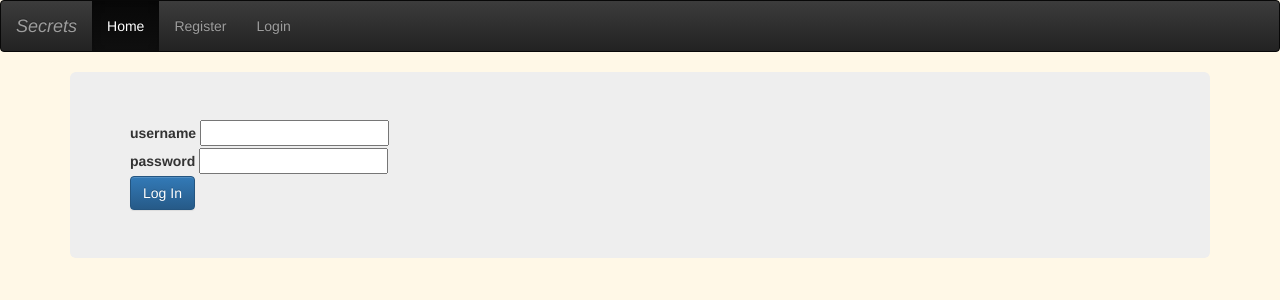
After one commit to luciaeveberger/info_security, a Django app: page /login/ in a window 1280 px wide. The commit adds this page. Shown: the top 300 px of the page. Run offline with Django 3.2, Linux system fonts and the light colour scheme; some libraries are stand-ins or nearby versions.

Commit message:
added login/logout functionality. corrected typo in templates folder name

```diff
--- a/secretsapp/secretsapp/settings.py
+++ b/secretsapp/secretsapp/settings.py
@@ -133,3 +133,5 @@ STATICFILES_DIRS  = [STATIC_DIR,]
 #MEDIA_DIR
 MEDIA_ROOT = MEDIA_DIR
 MEDIA_URL = '/media/'
+
+LOGIN_URL = '/login'
--- a/secretsapp/secretsapp/urls.py
+++ b/secretsapp/secretsapp/urls.py
@@ -8,6 +8,9 @@ from django.conf.urls.static import static
 urlpatterns = [
     # url(r'^secretsmodules/', include('secretsmodules.urls')),
     url(r'^admin/', admin.site.urls),
+    url(r'^$', views.HomePageView.as_view(), name = 'index'),
+    url(r'^logout/$', views.user_logout, name='logout'),
+    url(r'^login/$', views.LoginForm.as_view(), name='login'),
     url(r'^', include('secretsmodules.urls')),
 ]
 if settings.DEBUG is True:
--- a/secretsapp/secretsmodules/urls.py
+++ b/secretsapp/secretsmodules/urls.py
@@ -5,9 +5,9 @@ from secretsmodules import views
 
 app_name = 'secretsmodules'
 urlpatterns = [
-    url(r'^$', views.HomePageView.as_view()),
     url(r'^details/(?P<id>\d{1,50})/$',views.DetailsView.as_view(), name = 'details'),
     url(r'^add_to_cart/(?P<secret_id>[0-9]+)$', views.add_to_cart, name='add_to_cart'),
-    url(r'^register/',views.RegisterForm.as_view(), name='register')
+    url(r'^register/$',views.RegisterForm.as_view(), name='register'),
+
 
 ]
--- a/secretsapp/secretsmodules/views.py
+++ b/secretsapp/secretsmodules/views.py
@@ -1,7 +1,7 @@
 import json
 from django.shortcuts import render
 from django.views.generic import TemplateView
-from django.http import HttpResponse
+from django.http import HttpResponse, HttpResponseRedirect
 from . import forms
 from django.core import serializers
 from secretsmodules.models import Secret, UserProfile
@@ -9,6 +9,10 @@ from django.contrib.auth.models import User
 from django.db import IntegrityError
 from django.core.exceptions import ValidationError
 from django.contrib.auth.password_validation import validate_password
+from django.shortcuts import redirect
+from django.urls import reverse
+from django.contrib.auth.decorators import login_required
+from django.contrib.auth import authenticate, login, logout
 # Create your views here.
 
 
@@ -26,7 +30,8 @@ class HomePageView(TemplateView):
 
         secrets = Secret.objects.all()
         my_dict = {'all_secrets':secrets}
-        return render(request, 'secretmodules/index.html', context=my_dict)
+        return render(request, 'secretsmodules/index.html', context=my_dict)
+
 class DetailsView(TemplateView):
     def get(self, request, **kwargs):
 
@@ -42,30 +47,32 @@ def add_to_cart(request, secret_id):
         request.session['cart'] = cart
         my_cart = request.session['cart']
         # need to change this because the action adds to cart every time
-        return render(request, 'secretmodules/cart.html', context=my_cart)
+        return render(request, 'secretsmodules/cart.html', context=my_cart)
     else:
-        return HttpResponse('aa')
+        return HttpResponseRedirect(reverse('login'))
 
 
 class RegisterForm(TemplateView):
 
     def get(self, request, **kwargs):
+        if request.user.is_authenticated:
+            return redirect('/')
         form = forms.UserForm()
-        return render(request, 'secretmodules/register.html', context={'form': form})
+        return render(request, 'secretsmodules/register.html', context={'form': form})
     def post(self, request, **kwargs):
         form = forms.UserForm(request.POST)
         if form.is_valid():
 
             data = form.cleaned_data
             try:
-                if(duplicate_mail(data['email'])):
+                if duplicate_mail(data['email']):
                     form.add_error(field = 'email', error = "Email already in user")
                 try:
                     validate_password(data['password'])
                 except ValidationError as ve:
                     form.add_error(field = 'password', error = ve.messages)
                 if len(form.errors) > 0:
-                    return render(request, 'secretmodules/register.html', context={'form': form})
+                    return render(request, 'secretsmodules/register.html', context={'form': form})
                 user = User.objects.create_user(username=data['username'],
                                              email=data['email'],
                                              password=data['password'],
@@ -78,12 +85,44 @@ class RegisterForm(TemplateView):
                     form.add_error(field = 'username', error="Username already in use")
                 else:
                     form.add_error(field = none, error = "Unspecified error, try again later")
-                return render(request, 'secretmodules/register.html', context={'form': form})
+                return render(request, 'secretsmodules/register.html', context={'form': form})
             except Exception as e:
                 form.add_error(field = None, error = "Unspecified Integrity error, try again later" )
-                return render(request, 'secretmodules/register.html', context={'form': form})
+                return render(request, 'secretsmodules/register.html', context={'form': form})
             profile = UserProfile(user = user, address = data['address'], phone = data['phone'])
             profile.save()
-            return HttpResponse('success')
+
+            login(request=request,user=user)
+            return HttpResponseRedirect(reverse('index'))   #change later to profile page
         else:
-            return render(request, 'secretmodules/register.html', context={'form': form})
+            return render(request, 'secretsmodules/register.html', context={'form': form})
+
+
+class LoginForm(TemplateView):
+    def get(self, request, **kwargs):
+        return render(request, 'secretsmodules/login.html')
+    def post(self, request, **kwargs):
+        username = request.POST.get('username')
+        password = request.POST.get('password')
+        botcarcher = request.POST.get('bctch')
+        if len(botcarcher) > 0:
+            return HttpResponse('Bot caught!') #here we must implement captcha
+        for sesskey in request.session.keys():
+            del request.session[sesskey]
+        user = authenticate(username = username, password = password)
+        if user:
+            if user.is_active:
+                login(request=request, user=user)
+                return HttpResponseRedirect(reverse('index'))
+            else:
+                return HttpResponse('User not active')
+        else:
+            return HttpResponse('invalid login details')
+
+
+@login_required
+def user_logout(request):
+    logout(request)
+    for sesskey in request.session.keys():
+        del request.session[sesskey]
+    return HttpResponseRedirect(reverse('index'))
--- a/secretsapp/templates/secretmodules/base.html
+++ b/secretsapp/templates/secretsmodules/base.html
@@ -15,10 +15,20 @@
           <a class="navbar-brand" href="#"><i> Secrets </i></a>
         </div>
         <ul class="nav navbar-nav">
-          <li class="active"><a href="#">Home</a></li>
-          <li><a href="#">Login</a></li>
-          <li><a hrf='{% url register}'>Register</a></li>
+          <li class="active"><a href="/">Home</a></li>
+
+
+
+          {% if user.is_authenticated %}
+
           <li><a href="#"> My cart</a></li>
+          <li><a href="{% url 'logout' %}">Logout</a></li>
+          {% else %}
+
+          <li><a href="{% url 'secretsmodules:register' %}">Register</a></li>
+            <li><a href="{% url 'login' %}">Login</a></li>
+          {% endif %}
+
         </ul>
       </div>
     </nav>
--- a/secretsapp/templates/secretmodules/cart.html
+++ b/secretsapp/templates/secretsmodules/cart.html
@@ -1,4 +1,4 @@
-{% extends 'secretmodules/base.html' %}
+{% extends 'secretsmodules/base.html' %}
     {% block content %}
 <div>
     <h1> Cart details </h1>
--- a/secretsapp/templates/secretmodules/index.html
+++ b/secretsapp/templates/secretsmodules/index.html
@@ -1,5 +1,4 @@
-<!DOCTYPE html>
-{% extends "secretmodules/base.html" %}
+{% extends "secretsmodules/base.html" %}
 {% load staticfiles %}
   {% block content %}
 
--- /dev/null
+++ b/secretsapp/templates/secretsmodules/login.html
@@ -0,0 +1,18 @@
+{% extends "secretsmodules/base.html" %}
+  {% block content %}
+
+    <div class="jumbotron">
+        <form class="" action="" method="post">
+            {% csrf_token %}
+            <label for="username">username</label>
+            <input class="" type="text" name="username" value="" required>
+            <br>
+            <label for="password">password</label>
+            <input type="password" name="password" value="" required>
+            <br>
+            <input type="hidden" name = "bctch">
+            <input type="submit" class='btn btn-primary' value="Log In">
+        </form>
+    </div>
+
+  {% endblock %}
--- a/secretsapp/templates/secretmodules/register.html
+++ b/secretsapp/templates/secretsmodules/register.html
@@ -1,5 +1,4 @@
-<!DOCTYPE html>
-{% extends "secretmodules/base.html" %}
+{% extends "secretsmodules/base.html" %}
   {% block content %}
         <h1>Register</h1>
         <form class="" action="" method="post">
```
Also changed, not shown: secretsapp/db.sqlite3.
